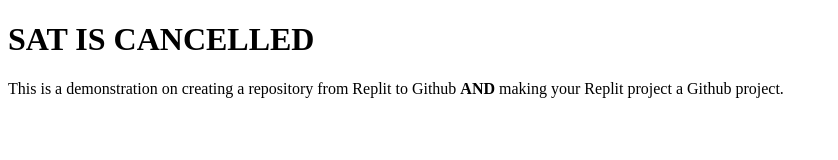
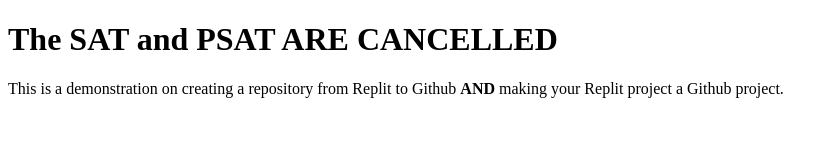
Before and after one commit to scruztaehs/Angie-Tutorial, a plain HTML site: page index.html in a window 1280 px wide. Shown: the whole page, without its empty margins (0-838 px from the left). Drawn offline with Linux system fonts and the light colour scheme.

Commit message:
Added that the PSAT is cancelled.

```diff
--- a/index.html
+++ b/index.html
@@ -9,7 +9,7 @@
 </head>
 
 <body>
-  <h1>SAT IS CANCELLED</h1>
+  <h1>The SAT and PSAT ARE CANCELLED</h1>
   <p>This is a demonstration on creating a repository from Replit to Github <strong>AND</strong> making your Replit project a Github project.</p>
   <script src="script.js"></script>
 </body>
```
